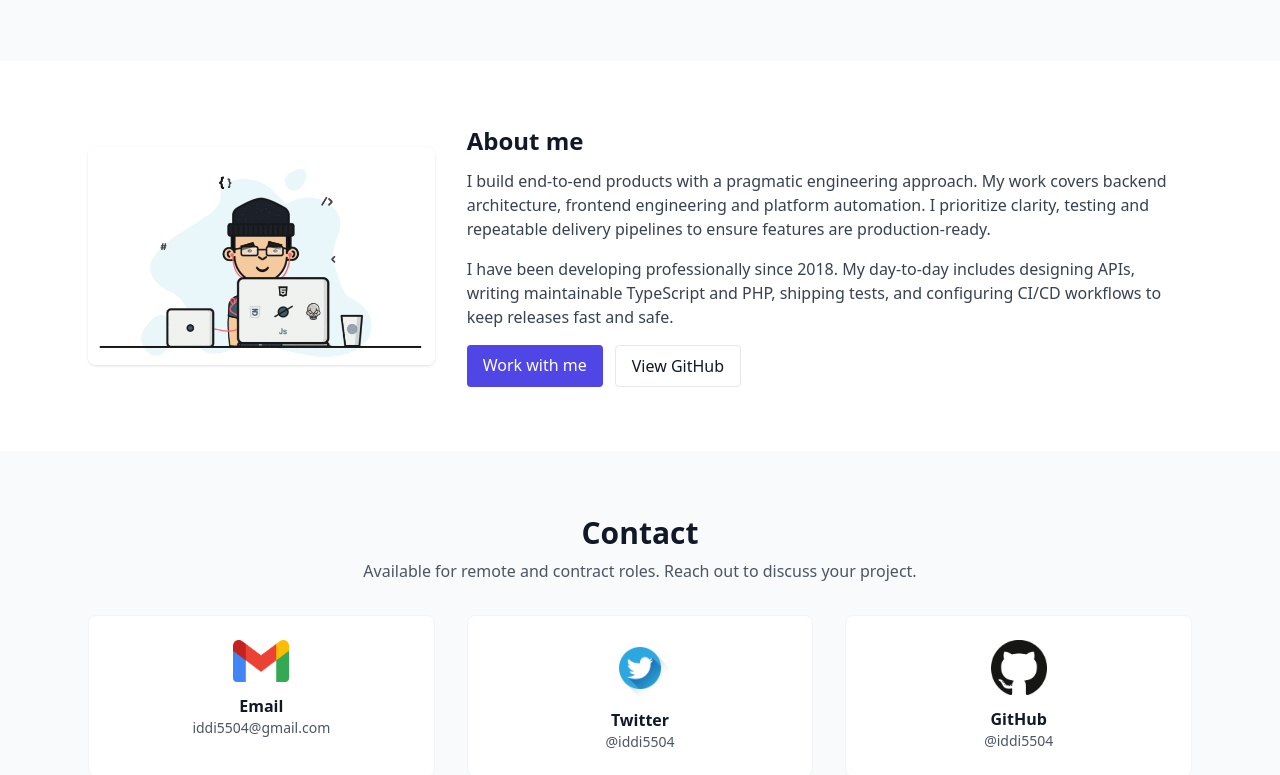
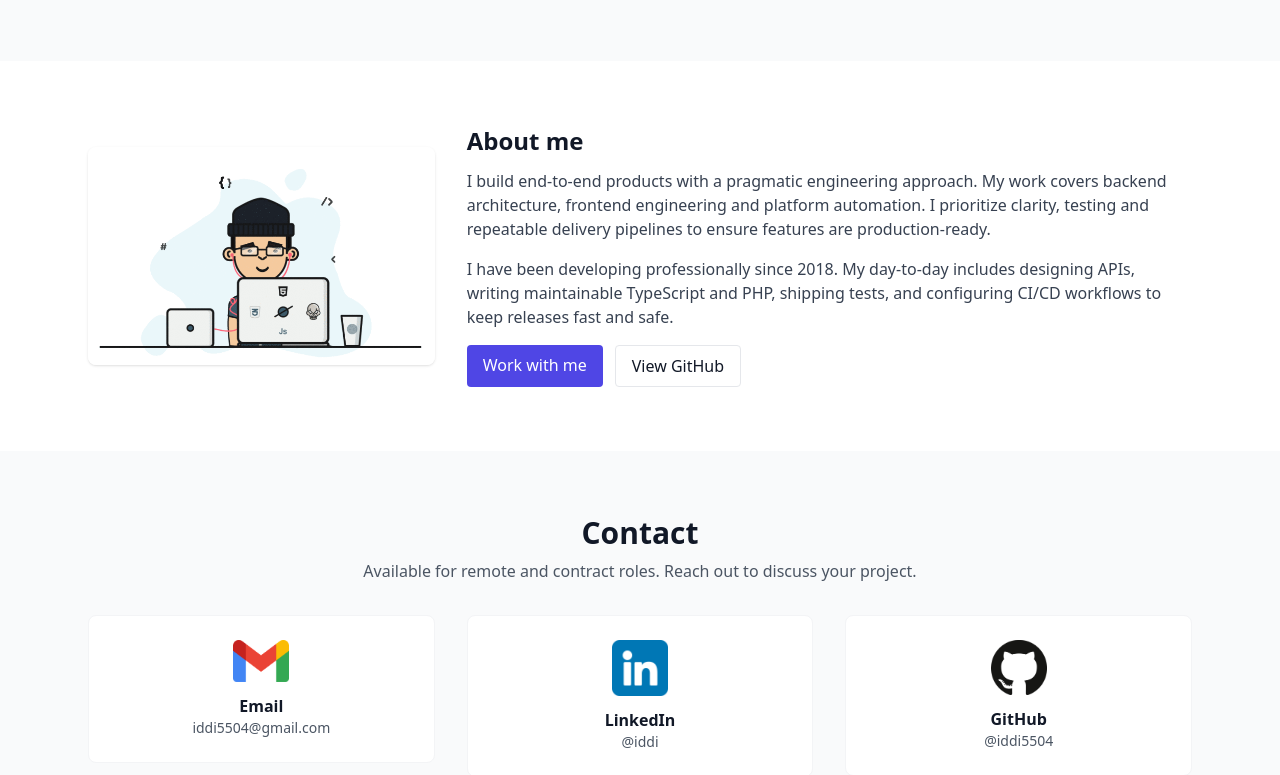
Before and after one commit to iddi5504/portolio, a plain HTML site: page index.html in a window 1280 px wide. Shown: the part 2025-2800 px from the top of the page. Drawn offline with nearby package versions, Linux system fonts and the light colour scheme.

Commit message:
add linkedin and remove twitter

```diff
--- a/index.html
+++ b/index.html
@@ -90,7 +90,7 @@
               Iddi Yakubu
             </h1>
             <p class="text-lg text-gray-700 dark:text-gray-300 mb-6">
-              Full Stack Developer specializing in Laravel, PHP, Vue 3, Nuxt,
+              Full Stack Developer specializing in Vue 3, Nuxt, Laravel, PHP,
               Docker and TypeScript. I build scalable web applications, ship
               reliable features with automated tests, and maintain robust CI/CD
               pipelines.
@@ -394,6 +394,7 @@
           </div>
 
           <div class="grid grid-cols-1 md:grid-cols-3 gap-8">
+            <a href="mailto:iddi5504@gmail.com">
               <div
                 class="p-6 rounded-lg border bg-white dark:bg-gray-800 border-gray-100 dark:border-gray-700 text-center"
               >
@@ -407,38 +408,42 @@
                   iddi5504@gmail.com
                 </div>
               </div>
-
+            </a>
+            <a
+              href="https://www.linkedin.com/in/iddi-yakubu-9a7706253/"
+              target="_blank"
+            >
               <div
                 class="p-6 rounded-lg border bg-white dark:bg-gray-800 border-gray-100 dark:border-gray-700 text-center"
               >
-              <a href="http://x.com/__ed___________" target="_blank">
                 <img
-                  src="./assets/twitter.png"
+                  src="./assets/linkedin.png"
                   class="w-14 mx-auto mb-3"
-                  alt="Twitter"
+                  alt="LinkedIn"
                 />
-              </a>
-              <div class="font-semibold">Twitter</div>
+
+                <div class="font-semibold">LinkedIn</div>
                 <div class="text-sm text-gray-600 dark:text-gray-300">
-                @iddi5504
+                  @iddi
                 </div>
               </div>
-
+            </a>
+            <a href="https://github.com/iddi5504" target="_blank">
               <div
                 class="p-6 rounded-lg border bg-white dark:bg-gray-800 border-gray-100 dark:border-gray-700 text-center"
               >
-              <a href="https://github.com/iddi5504" target="_blank">
                 <img
                   src="./assets/github.png"
                   class="w-14 mx-auto mb-3"
                   alt="GitHub"
                 />
-              </a>
+
                 <div class="font-semibold">GitHub</div>
                 <div class="text-sm text-gray-600 dark:text-gray-300">
                   @iddi5504
                 </div>
               </div>
+            </a>
           </div>
         </div>
       </section>
```
Also changed, not shown: assets/linkedin.png (added). Lines whose indentation alone changed are shown as unchanged.
